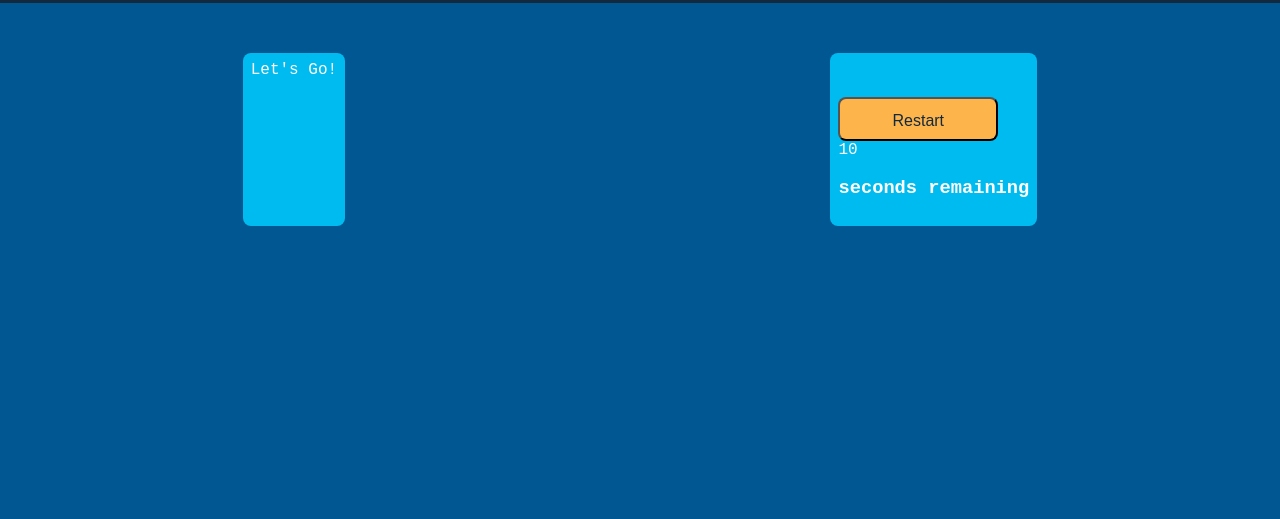
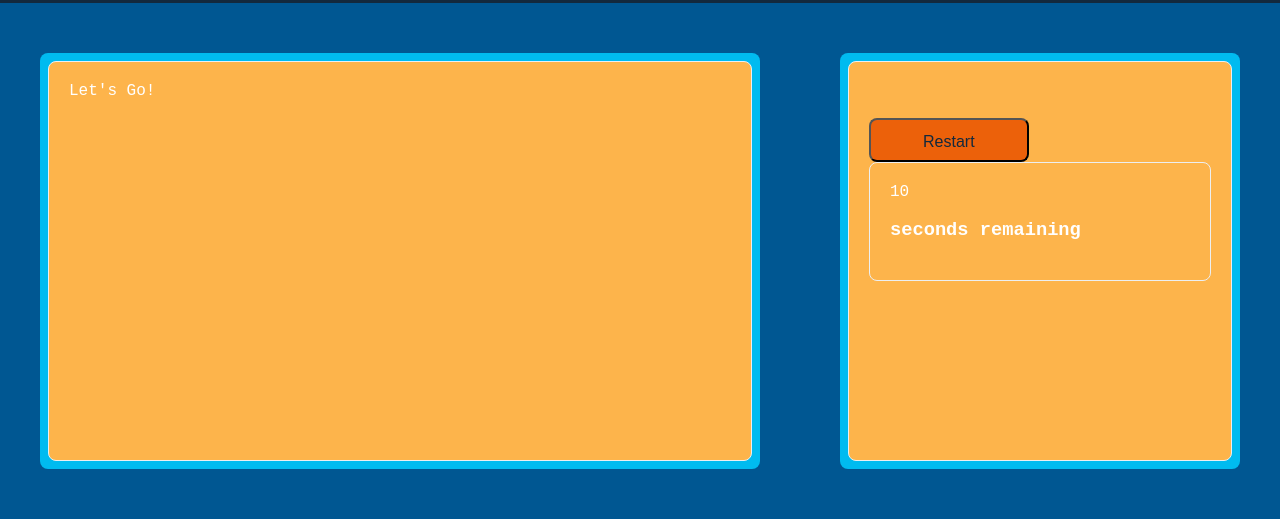
Before and after one commit to AlirizaBagdat/04-Code-Quiz-aliriza, a plain HTML site: page index.html in a window 1280 px wide. Shown: the part 281-800 px from the top of the page. Drawn offline with Linux system fonts and the light colour scheme.

Commit message:
styling for cards

```diff
--- a/assets/css/style.css
+++ b/assets/css/style.css
@@ -31,7 +31,7 @@ body{
 }
 
 button {
-    background: #fdb44b;
+    background: #ec610a;
     border-radius: 8px;
     color: #13293d;
     cursor: pointer;
@@ -46,7 +46,7 @@ button {
 
 header {
     padding: 40px;
-    /* text-align: center; */
+    text-align: center;
     color: #fff;
     border-bottom:30px #879274;
     border: 5px solid #13293d;
@@ -66,3 +66,21 @@ section {
     background-color: #00bbf0;
     border-radius: 8px;
 }
+
+.questions {
+    width: 55vw;
+    height: 400px;
+}
+
+.results {
+    width: 30vw;
+    height: 400px;
+}
+
+.card {
+    background: #fdb44b;
+    border: 1px solid #eceff1;
+    border-radius: 8px;
+    margin: auto;
+    padding: 20px;
+}
```
